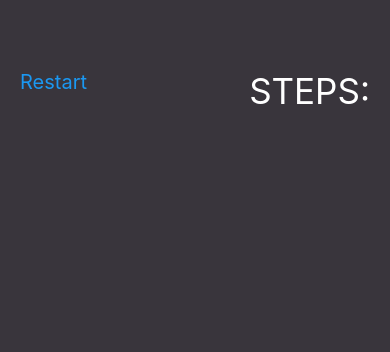
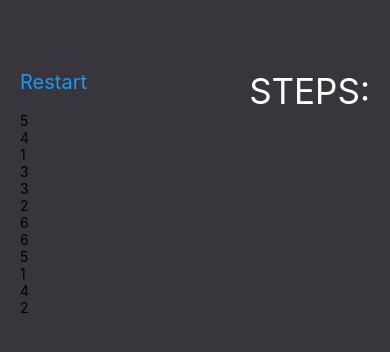
Before and after one commit to jeminsieow/card-matching-game, a React Native app: screen / in a window 390 px wide. Shown: the top 352 px of the page. Built offline with nearby package versions, Linux system fonts and the light colour scheme.

Commit message:
Add Fisher-Yates shuffle algorithm to shuffle array

```diff
--- a/src/Main.js
+++ b/src/Main.js
@@ -1,11 +1,11 @@
-import { StatusBar } from 'expo-status-bar';
-import React from 'react';
+import { StatusBar } from "expo-status-bar";
+import React, { useState } from "react";
+import { Text, TouchableOpacity } from "react-native";
 import styled from "styled-components/native";
-import { COLOR_DARK_GREY } from './utilities/constants';
 
 const Container = styled.View`
   flex: 1;
-  background-color: #39353C;
+  background-color: #39353c;
   padding: 20px;
 `;
 
@@ -17,7 +17,7 @@ const Header = styled.View`
 
 const RestartButton = styled.Text`
   font-size: 20px;
-  color: #1B98F2;
+  color: #1b98f2;
 `;
 
 const StepsText = styled.Text`
@@ -25,13 +25,45 @@ const StepsText = styled.Text`
   color: white;
 `;
 
+const CARD_PAIRS_VALUE = [1, 2, 3, 4, 5, 6];
+
+// Fisher-Yates shuffle algorithm
+function shuffleCards(array) {
+  const length = array.length;
+  for (let i = length; i > 0; i--) {
+    const randomIndex = Math.floor(Math.random() * i);
+    const currentIndex = i - 1;
+    const temp = array[currentIndex];
+    array[currentIndex] = array[randomIndex];
+    array[randomIndex] = temp;
+  }
+  console.log(array);
+  return array;
+}
+
 export default function Main() {
+  const [cards, setCards] = useState(
+    shuffleCards.bind(null, CARD_PAIRS_VALUE.concat(CARD_PAIRS_VALUE))
+  );
+
   return (
     <Container>
       <Header>
-        <RestartButton>Restart</RestartButton>
+        <TouchableOpacity
+          onPress={() =>
+            setCards(
+              shuffleCards.bind(null, CARD_PAIRS_VALUE.concat(CARD_PAIRS_VALUE))
+            )
+          }
+        >
+          <RestartButton>Restart</RestartButton>
+        </TouchableOpacity>
         <StepsText>STEPS:</StepsText>
       </Header>
+
+      {cards.map((card, i) => {
+        return <Text key={i}>{card}</Text>;
+      })}
 
       <StatusBar style="auto" />
     </Container>
```
